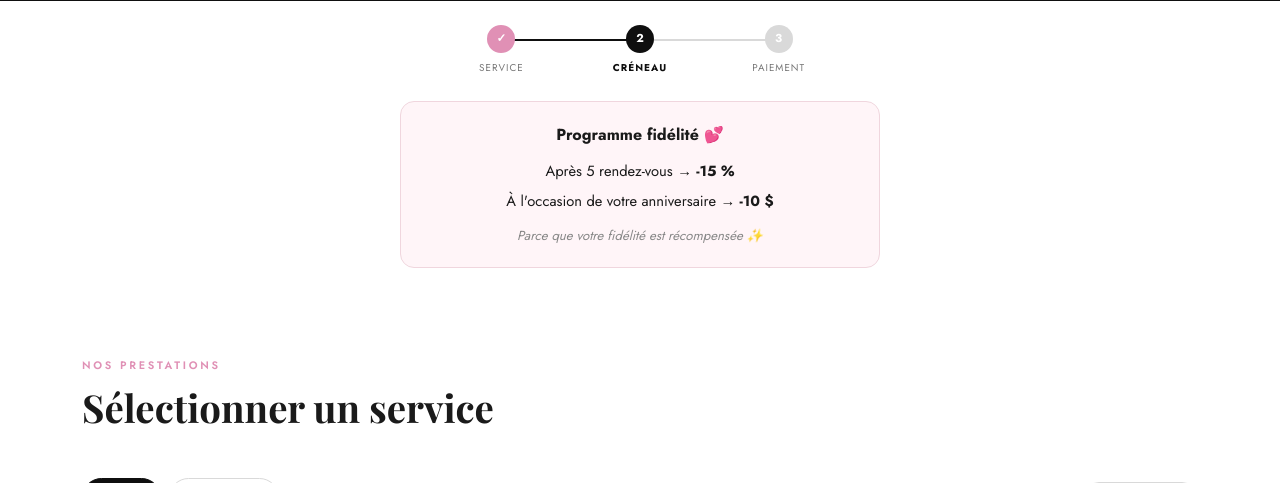
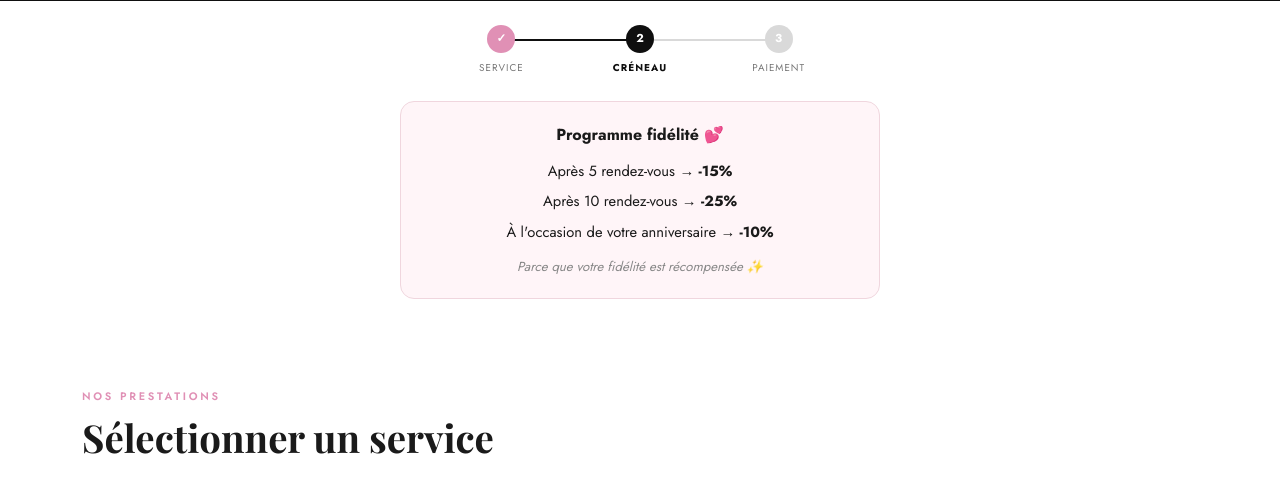
Before and after one commit to idrisstraore192/glow-by-riri, a Django app: page /booking/ in a window 1280 px wide. Shown: the part 397-880 px from the top of the page. Run offline with Django 5.2, Linux system fonts and the light colour scheme; data that the repository does not hold is empty; parts of the project's set-up code (start-up, migrations or seed data) failed here and were passed over; some web fonts are replaced.

Commit message:
Update loyalty program: add -25% after 10 appointments, fix birthday discount to -10%

```diff
--- a/templates/booking/booking.html
+++ b/templates/booking/booking.html
@@ -34,8 +34,9 @@
 <!-- PROGRAMME FIDÉLITÉ -->
 <div style="max-width:480px;margin:1.5rem auto 0.5rem;padding:1.2rem 1.8rem;background:#fff5f8;border-radius:14px;text-align:center;border:1px solid #f0d6de;">
     <p style="font-size:1rem;font-weight:700;margin:0 0 0.5rem;color:#1a1a1a;">Programme fidélité 💕</p>
-    <p style="margin:0 0 0.25rem;font-size:0.92rem;color:#1a1a1a;">Après 5 rendez-vous → <strong>-15 %</strong></p>
-    <p style="margin:0 0 0.6rem;font-size:0.92rem;color:#1a1a1a;">À l'occasion de votre anniversaire → <strong>-10 $</strong></p>
+    <p style="margin:0 0 0.25rem;font-size:0.92rem;color:#1a1a1a;">Après 5 rendez-vous → <strong>-15%</strong></p>
+    <p style="margin:0 0 0.25rem;font-size:0.92rem;color:#1a1a1a;">Après 10 rendez-vous → <strong>-25%</strong></p>
+    <p style="margin:0 0 0.6rem;font-size:0.92rem;color:#1a1a1a;">À l'occasion de votre anniversaire → <strong>-10%</strong></p>
     <p style="margin:0;font-size:0.82rem;color:#888;font-style:italic;">Parce que votre fidélité est récompensée ✨</p>
 </div>
 
```
